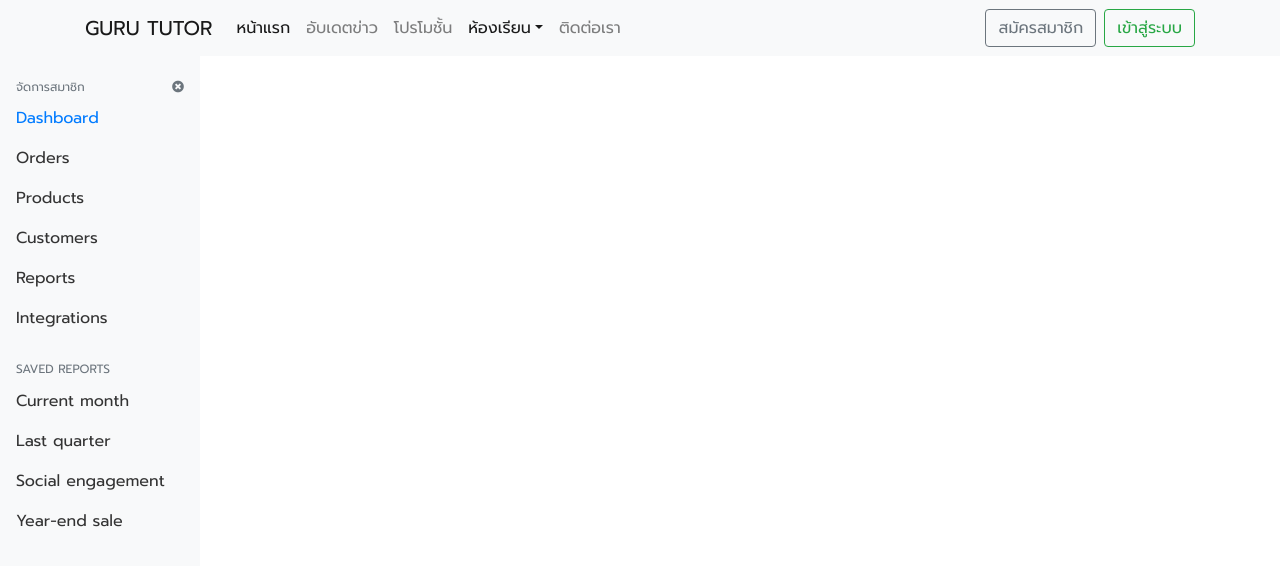
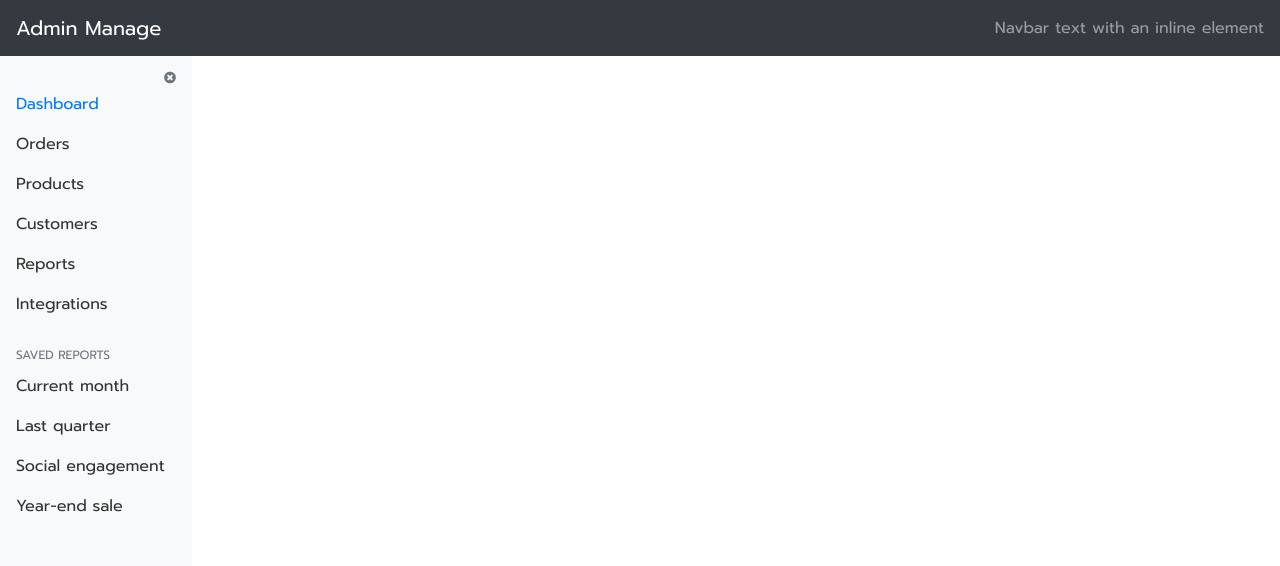
Before and after one commit to 9Slagger/guru-tutor, a React app: page /dashboard in a window 1280 px wide. Shown: the top 566 px of the page. Built offline with nearby package versions, Linux system fonts and the light colour scheme; some icons are missing.

Commit message:
fix close menu

```diff
--- a/src/App.css
+++ b/src/App.css
@@ -141,7 +141,7 @@ body {
 
 .sidebar {
   height: 100%;
-  width: 200px;
+  width: 12rem;
   position: fixed;
   z-index: 1;
   top: 0;
@@ -149,7 +149,7 @@ body {
   background-color: #111;
   overflow-x: hidden;
   transition: 0.5s;
-  padding-top: 43px;
+  padding-top: 40px;
 }
 
 .sidebar-sticky {
--- a/src/App.js
+++ b/src/App.js
@@ -3,7 +3,6 @@ import './App.css'
 import Routing from './routes'
 import { connect } from 'react-redux'
 import { VerifyAuth } from './actions'
-import AppHeader from './components/AppHeader'
 
 class App extends Component {
   constructor(props) {
@@ -14,7 +13,6 @@ class App extends Component {
   render() {
     return (
       <div>
-        <AppHeader />
         <Routing />
       </div>
     )
--- a/src/views/DashboardPage/index.js
+++ b/src/views/DashboardPage/index.js
@@ -5,13 +5,11 @@ class DashboardPage extends Component {
     event.preventDefault()
   }
   closeNav = () => {
-    console.log('s')
     document.getElementById('mySidenav').style.width = '0'
     document.getElementById('xxx').style.marginLeft = '0'
     document.getElementById('xxx2').style.visibility = 'visible'
   }
   openNav = () => {
-    console.log('s')
     document.getElementById('mySidenav').style.width = '12rem'
     document.getElementById('xxx').style.marginLeft = '12rem'
     document.getElementById('xxx2').style.visibility = 'hidden'
@@ -42,13 +40,12 @@ class DashboardPage extends Component {
           </div>
         </nav>
 
-
         <div>
-          <nav id="mySidenav" className=" bg-light sidebar">
+          <nav id="mySidenav" className="bg-light sidebar">
             <div className="sidebar-sticky">
               <ul className="nav flex-column">
-                <h6 className="sidebar-heading d-flex justify-content-between align-items-center px-3 mt-4 mb-1 text-muted">
-                  <span>จัดการสมาชิก</span>
+                <div className="sidebar-heading d-flex justify-content-between align-items-center px-3 mt-3 text-muted">
+                  <span />
                   <a
                     className="d-flex align-items-center text-muted"
                     href="#"
@@ -56,7 +53,7 @@ class DashboardPage extends Component {
                   >
                     <i className="fas fa-times-circle" />
                   </a>
-                </h6>
+                </div>
                 <li className="nav-item">
                   <a className="nav-link active" href="#">
                     <span data-feather="home" />
@@ -129,7 +126,7 @@ class DashboardPage extends Component {
 
           <main id="xxx" role="main" className="main pt-3 px-4">
             <button id="xxx2" className="btn b-s" onClick={this.openNav}>
-              Button
+              Menu
             </button>
           </main>
         </div>
```
